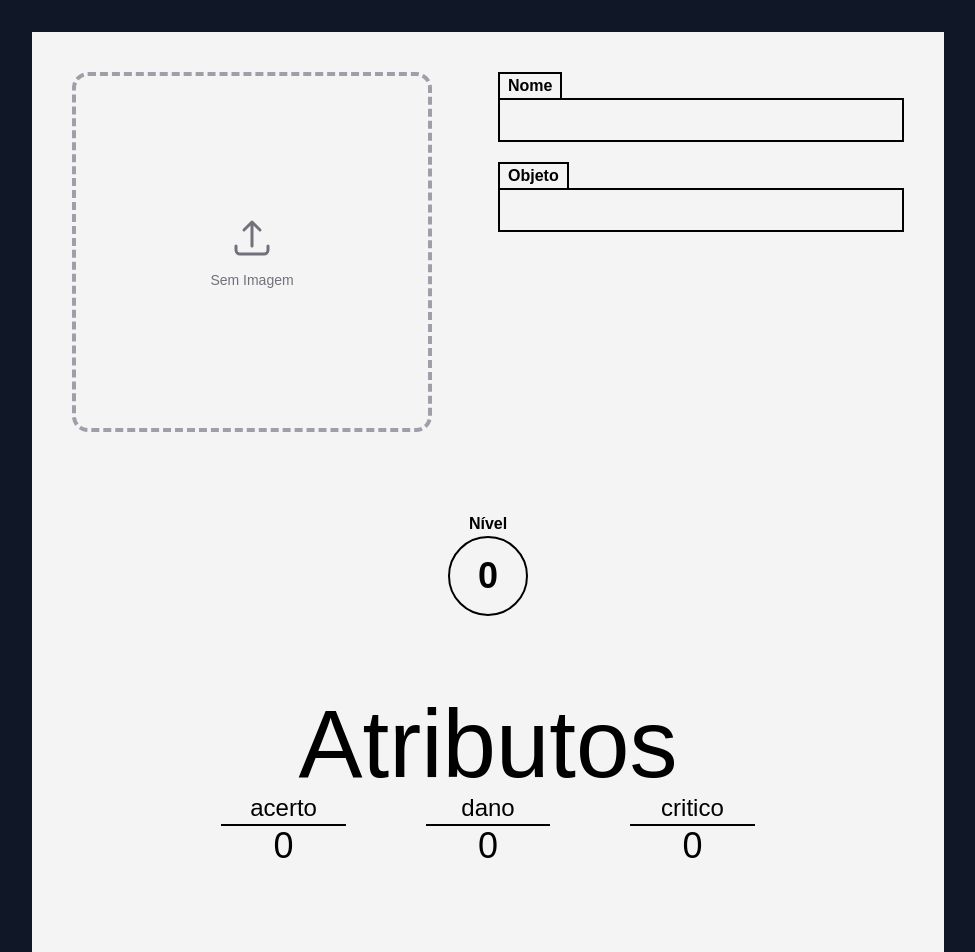
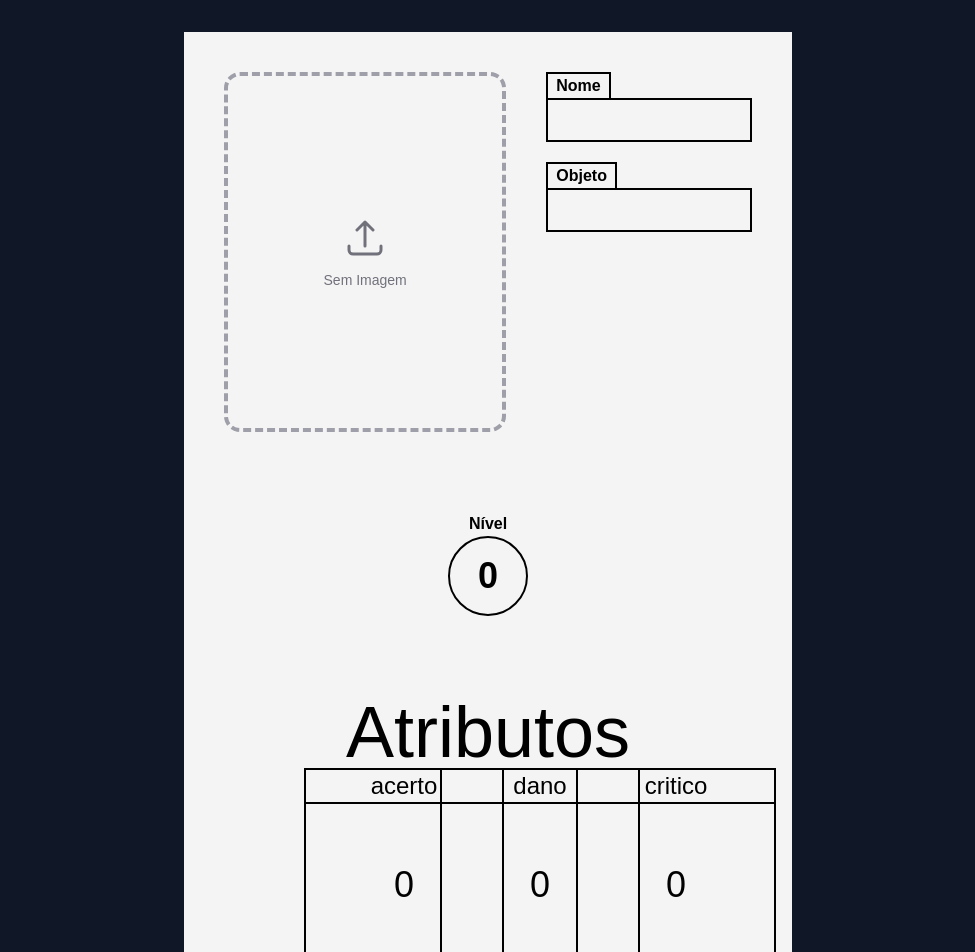
Before and after one commit to ArthurLCSantos/Site_Ficha_RPG, a Next.js app: page /ficha_personarma in a window 1280 px wide. Shown: the top 952 px of the page, without its empty margins (152-1127 px from the left). Built offline with nearby package versions, Linux system fonts and the light colour scheme; a web font is replaced by a local one.

Commit message:
Alterações em erros visuais no formulario de Personarma.

```diff
--- a/src/app/components/inputs/ImageInput.tsx
+++ b/src/app/components/inputs/ImageInput.tsx
@@ -32,9 +32,8 @@ export function MyImage(value:string) {
       hover:border-zinc-600
       hover:bg-zinc-100
       bg-center
-      size-60
-      lg:size-70
-      xl:size-90
+      size-full
+      aspect-square
       "
     >
 
--- a/src/app/ficha_personarma/components/PersonarmaForm.tsx
+++ b/src/app/ficha_personarma/components/PersonarmaForm.tsx
@@ -46,41 +46,37 @@ export default function PersonarmaForm({initialData, personarmaId, canEdit} : Pe
         savePersonarma
       } = usePersonarma({initialData, personarmaId})
 
-    return <div className="bg-zinc-100 flex flex-col items-center w-full lg:w-3/4 p-10 gap-5 lg:gap-20">
+    return <div className="bg-zinc-100 flex flex-col justify-center items-center w-full lg:w-1/2 p-10 gap-5 lg:gap-20">
         {/* Informações */}
-        <div className="w-full grid grid-cols-2 gap-5">
+
+        <div className="w-full flex flex-col sm:flex-row justify-center gap-10">
           <ImageInput value={imagemURL} onChange={(data:string)=>setImagemURL(data)} folder="RPG_FICHA/Personarma" />
 
-          <InputText texto={"Nome"}           value={nome}           onChange={(data:string)=>setNome(data)}          />
-          <InputText texto={"Objeto"}         value={objeto}         onChange={(data:string)=>setObjeto(data)}        />
+          <div className="w-full sm:w-1/2 flex flex-col gap-5">
+            <InputText texto={"Nome"}   value={nome}   onChange={(data:string)=>setNome(data)}          />
+            <InputText texto={"Objeto"} value={objeto} onChange={(data:string)=>setObjeto(data)}        />
+          </div>
         </div>
 
         {/* Nível */}
         <CircularInputNumber texto={"Nível"} value={String(nivel)} onChange={(data)=>setNivel(Number(data))} ></CircularInputNumber>
 
         {/* Atributos */}
-        <div className="min-w-5/6">
-          <p className="text-center text-2xl lg:text-8xl text-black">Atributos</p>
-          <div className="grid grid-cols-3 gap-x-5 lg:gap-x-20 gap-y-5 w-full lg:px-20">
+        <div className="">
+          <p className="text-center text-4xl lg:text-7xl text-black">Atributos</p>
+          <div className="grid grid-cols-3 sm:gap-x-5 lg:gap-x-10 w-full lg:px-20">
             {atributos.map((atributo, index) =>
+            <div key={index} className="sm:w-40 xl:w-50 aspect-square border-2 border-black">
             <RectangleInputNumber
-              key={index}
               nome={atributo.nome}
               valor={atributo.valor}
               modificador={false}
               onChange={(value:string) => updateAtributo(index,value)}
-              ></RectangleInputNumber>)}
+              ></RectangleInputNumber>
+            </div>
+            )}
           </div>
         </div>
-
-        {/* Habilidades de Anima */}
-        {/*
-        <textarea
-        onChange={(e)=>setHabilidades(e.target.value)}
-        value={habilidades}
-        className="w-full border-4 border-zinc-400 p-5 outline-none"
-        placeholder="estou com preguiça de fazer tabela, então escreve assim 'nome/dano/dado/nivel'"></textarea>
-        */}
 
         <p className="text-center text-4xl lg:text-7xl text-black">Habilidades de Anima</p>
 
--- a/src/app/layout.tsx
+++ b/src/app/layout.tsx
@@ -20,8 +20,8 @@ const protestRiot = Protest_Riot({
 
 
 export const metadata: Metadata = {
-  title: "Create Next App",
-  description: "Generated by create next app",
+  title: " Ficha RPG",
+  description: "Ficha para RPG de Gachiakuta",
 };
 
 export default function RootLayout({
@@ -34,7 +34,10 @@ export default function RootLayout({
       lang="en"
       className={`${protestRiot.variable} h-full antialiased`}
     >
-      <body className="min-h-full flex flex-col">{children}</body>
+      <head>
+        <meta name="viewport" content="width=device-width, initial-scale=1" />
+      </head>
+      <body className="min-h-dvh flex flex-col">{children}</body>
     </html>
   );
 }
```
